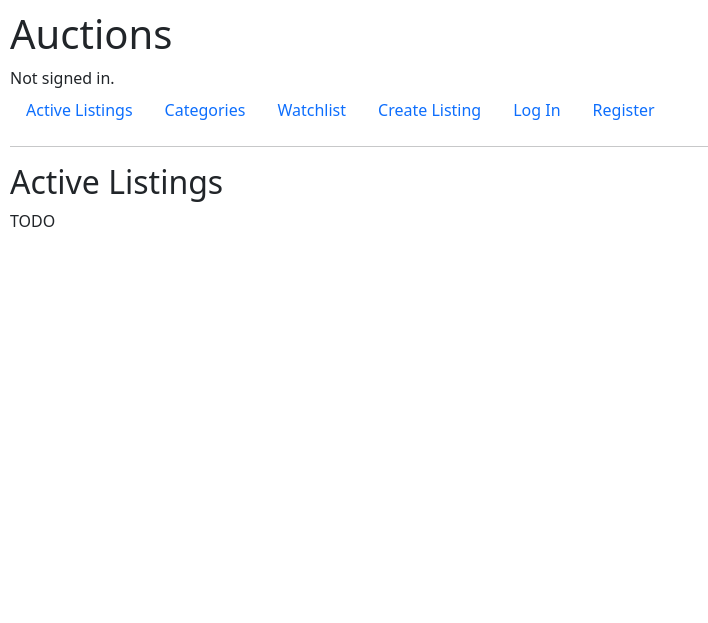
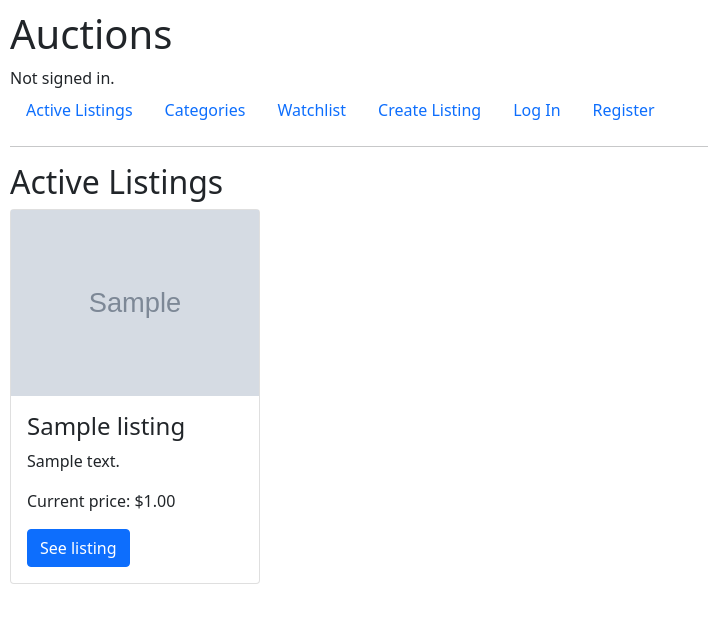
Before and after one commit to minprog-platforms/project-commerce-django-Lars234, a Django app: page / in a window 1280 px wide. Shown: the top 623 px of the page, without its empty margins (0-708 px from the left). Run offline with Django 3.2, Linux system fonts and the light colour scheme; tables that the repository leaves empty hold one stand-in row (values such as "Sample post"); grey boxes marked "Sample" are stand-in pictures.

Commit message:
Added a list of all listings to the index page

```diff
--- a/auctions/templates/auctions/index.html
+++ b/auctions/templates/auctions/index.html
@@ -2,6 +2,22 @@
 
 {% block body %}
     <h2>Active Listings</h2>
-
-    TODO
+    <ul class="list-group">
+    {% for listing in listings %}
+        <div class="card" style="width:250px">
+            {% if listing.image %}
+                <img class="card-img-left" src="{{ listing.image }}" alt="image of listing">
+            {% else %}
+                <img class="card-img-left" src="https://demofree.sirv.com/nope-not-here.jpg" alt="no image">
+            {% endif %}
+            <div class="card-body">
+                <h4 class="card-title">{{ listing.title }}</h4>
+                <p class="card-text">{{ listing.description }}</p>
+                <p class="card-text">Current price: ${{ listing.start_bid }}</p>
+                <a href="/listing/{{ listing.id }}" class="btn btn-primary">See listing</a>
+            </div>
+        </div>
+    {% empty %}
+        <h5>No listings</h5>
+    {% endfor %}
 {% endblock %}
--- a/auctions/views.py
+++ b/auctions/views.py
@@ -11,7 +11,9 @@ from .models import User, Auction_listing, Bid, Comment
 
 
 def index(request):
-    return render(request, "auctions/index.html")
+    return render(request, "auctions/index.html", {
+        "listings": Auction_listing.objects.filter()
+    })
 
 
 def login_view(request):
```
